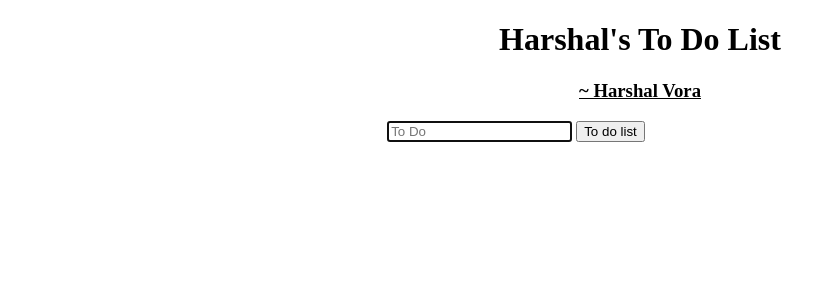
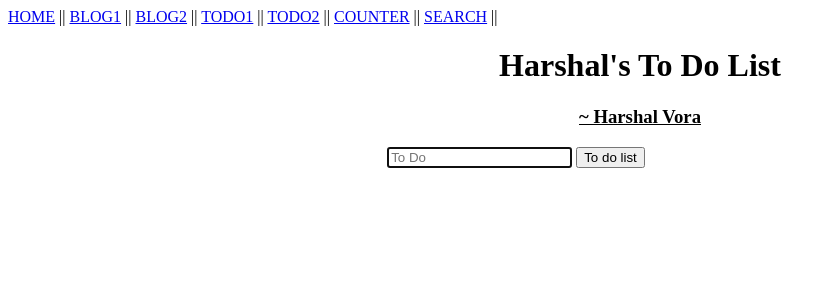
Before and after one commit to harshalhvora071004/Buildspace, a Flask app: page /todo in a window 1280 px wide. Shown: the top 300 px of the page, without its empty margins (0-836 px from the left). Run offline with Flask 3, Linux system fonts and the light colour scheme.

Commit message:
lAST FINAL

```diff
--- a/Backend Buildspace/try/app.py
+++ b/Backend Buildspace/try/app.py
@@ -29,9 +29,9 @@ def counter():
     return render_template('counter.html', word_count=None, text=None)
 
 @app.route("/Search", methods=['GET', 'POST'])
-def Search():
+def search():
     if request.method == 'POST':
-        phrase = request.form['searchphrase']
+        phrase = request.form.get('searchphrase')
         phrases = ['Flask','Python','Html']
         if phrase in phrases:
             phrase = phrase + ' Is a Programming Language useful for doing Backend Tasks in Builspace Link'
@@ -39,8 +39,7 @@ def Search():
         else:
             return render_template('Search.html', searchphrase=f'{phrase} is not a Keyword ',SEARCH = 1,placeholder = phrase)
     else:
-        return render_template("Search.html",searchphrase = None,SEARCH = None,placeholder = phrase)
-
+        return render_template("Search.html",searchphrase = None,SEARCH = None)
 
 
 Title = "Harshal's Food Blog"
--- a/Backend Buildspace/try/templates/layout.html
+++ b/Backend Buildspace/try/templates/layout.html
@@ -2,9 +2,19 @@
     <html>
 
     <head>
-        <title>Layout</title>
+        <title>---</title>
     </head>
 
+    <nav>
+        <a href="/">HOME</a> ||
+        <a href="/blog2">BLOG1</a> ||
+        <a href="/blog1">BLOG2</a> ||
+        <a href="/todo1">TODO1</a> ||
+        <a href="/todo">TODO2</a> ||
+        <a href="/counter">COUNTER</a> ||
+        <a href="/Search">SEARCH</a> ||
+
+    </nav>
 
     <body>
         {% block body %}
```
